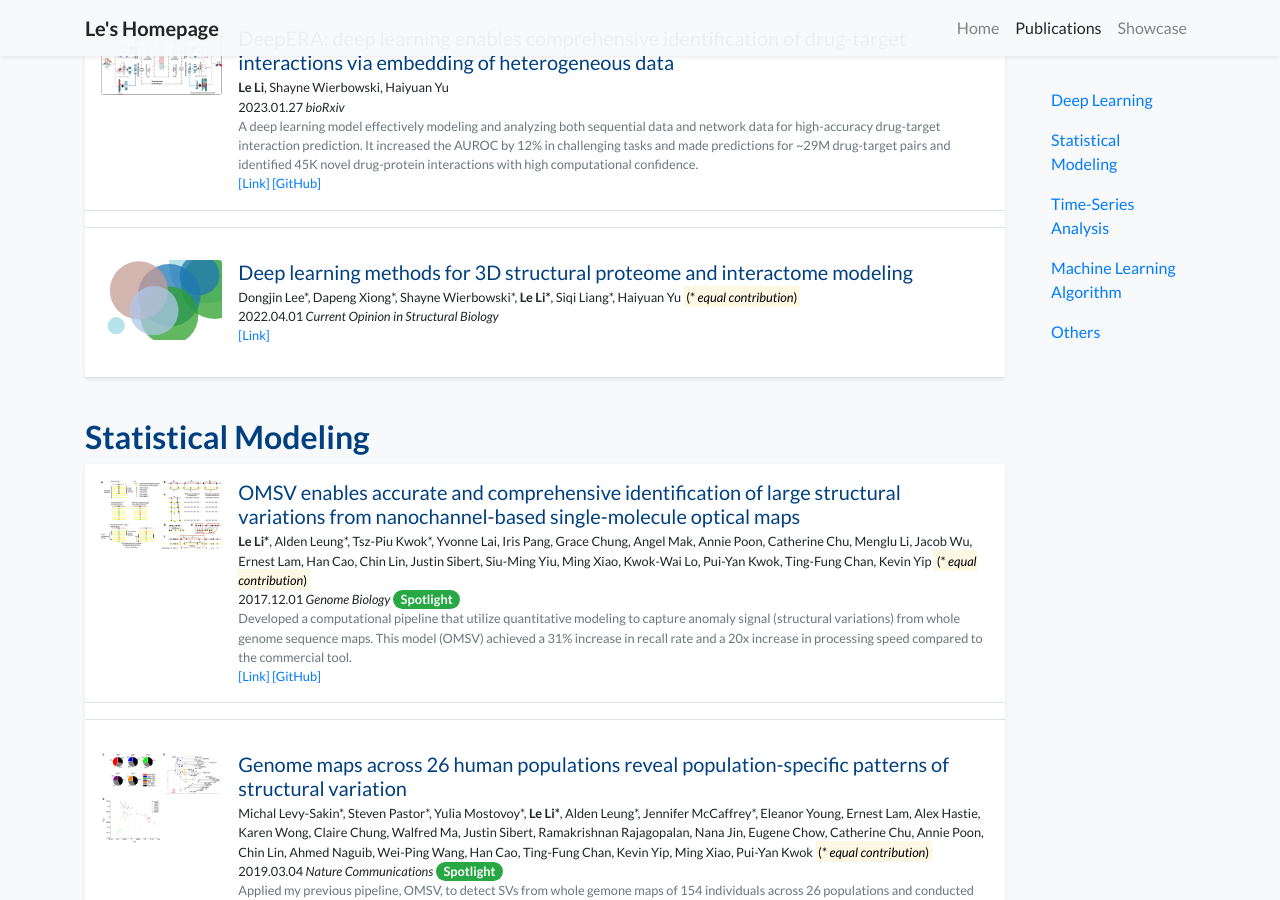
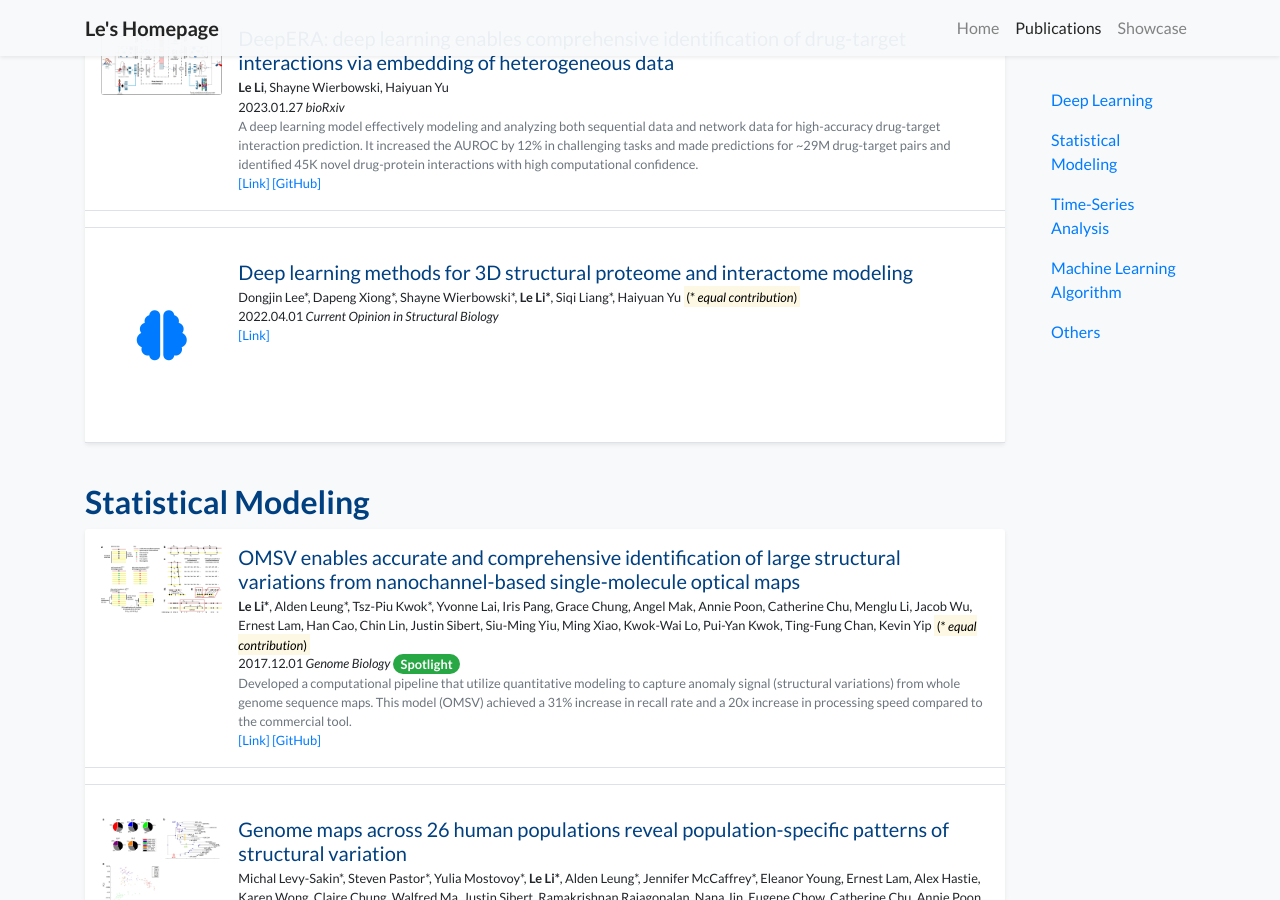
Before and after one commit to moziya/moziya, a Jekyll site: the page built from publications.html, in a window 1280 px wide and 900 px high, scrolled down 466 px. Built offline with Jekyll 4.4.1, drawn with Linux system fonts in a browser that asks for light colours; nearby versions of some CDN libraries; a style sheet for code colours, icons or effects is not loaded.

Commit message:
Change showcase

```diff
--- a/_includes/widgets/publication_item.html
+++ b/_includes/widgets/publication_item.html
@@ -11,7 +11,21 @@
                 <img src="{{ include.item.cover | relative_url }}" alt="{{ include.item.title }}" class="w-100 rounded-sm">
             </a>
             {%- else -%}
-            <svg class="bubble-visual-hash w-100 rounded-sm" data-bubble-visual-hash="{{ sanitized_id }}" viewBox="0 0 300 200"></svg>
+            <div class="d-flex align-items-center justify-content-center" style="height: 150px;">
+                {% case include.item.category %}
+                    {% when "Deep Learning" %}
+                        <i class="fas fa-brain" style="font-size: 50px; color: #007bff;"></i>
+                    {% when "Statistical Modeling" %}
+                        <i class="fas fa-chart-area" style="font-size: 50px; color: #28a745;"></i>
+                    {% when "Time-Series Analysis" %}
+                        <i class="fas fa-chart-line" style="font-size: 50px; color: #ffc107;"></i>
+                    {% when "Machine Learning Algorithm" %}
+                        <i class="fas fa-robot" style="font-size: 50px; color: #dc3545;"></i>
+                    {% else %}
+                        <i class="fas fa-cogs" style="font-size: 50px; color: #6c757d;"></i>
+                {% endcase %}
+            </div>
+<!--            <svg class="bubble-visual-hash w-100 rounded-sm" data-bubble-visual-hash="{{ sanitized_id }}" viewBox="0 0 300 200"></svg> -->
             {%- endif -%}
         </div>
 
```
